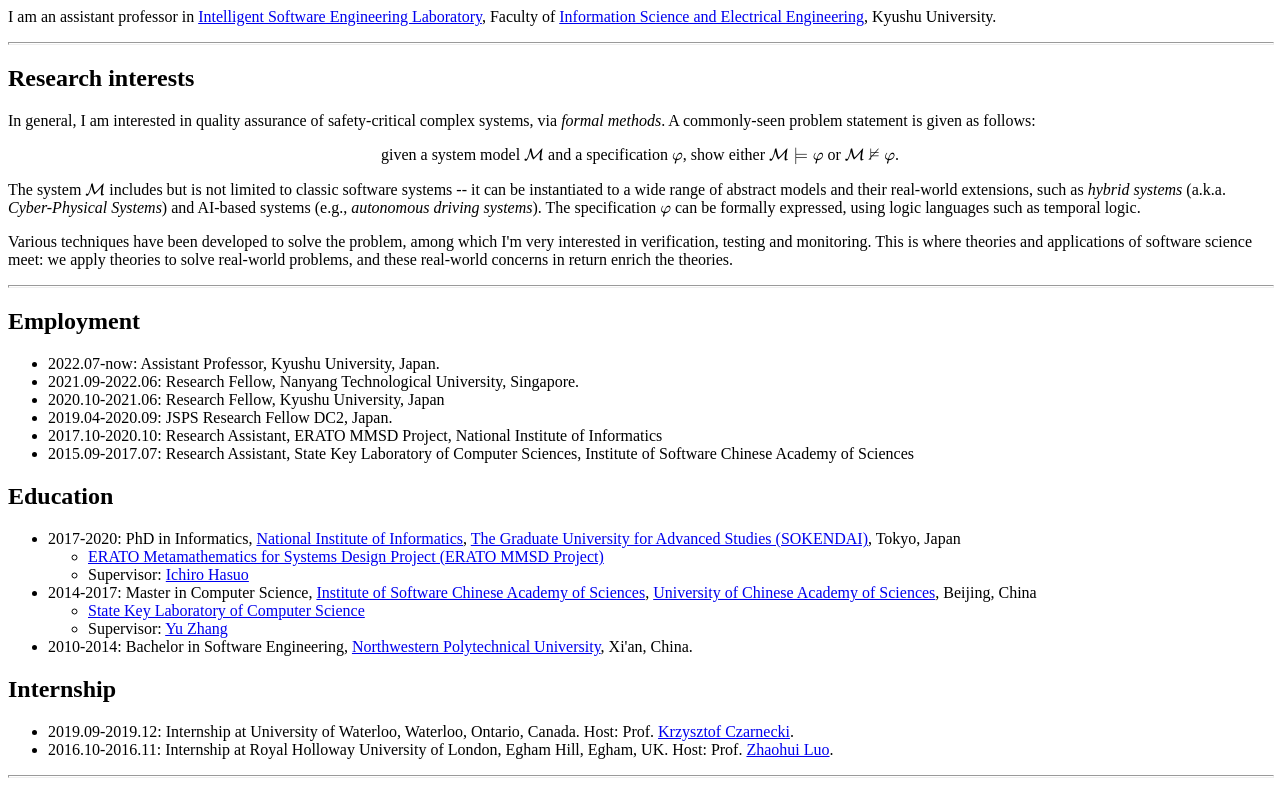
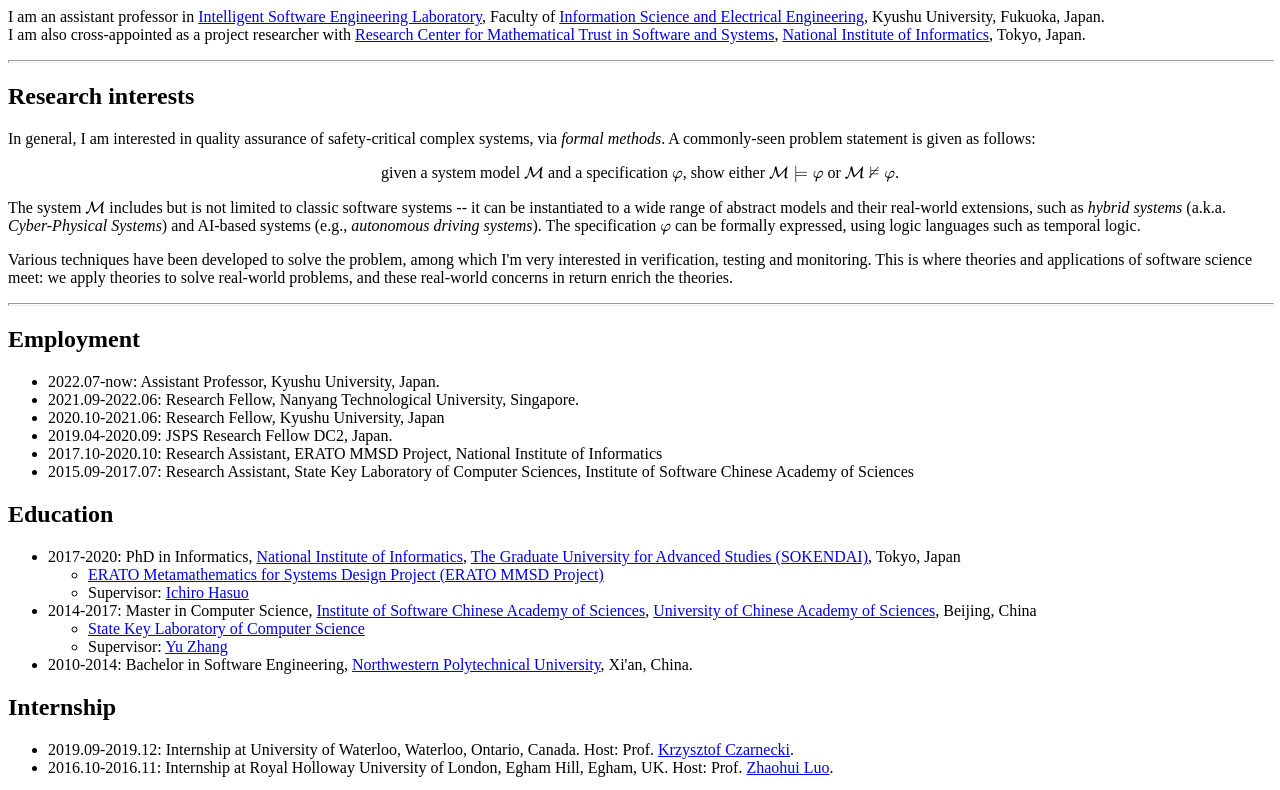
Before and after one commit to choshina/choshina.github.io, a plain HTML site: page index.html in a window 1280 px wide. Shown: the part 121-911 px from the top of the page. Drawn offline with nearby package versions, Linux system fonts and the light colour scheme.

Commit message:
position

```diff
--- a/index.html
+++ b/index.html
@@ -13,7 +13,8 @@
 		<p style="text-align:right; bottom:0">[<a href="index_ja.html">日本語</a>][<a href="index_ch.html">中文</a>]</p>
         <h1>Zhenya ZHANG (张振亚) </h1>
         <p>
-		I am an assistant professor in <a href="https://pangukaitian.github.io/pangu/?lg=en">Intelligent Software Engineering Laboratory</a>, Faculty of <a href="http://www.isee.kyushu-u.ac.jp/e/">Information Science and Electrical Engineering</a>, Kyushu University.
+		I am an assistant professor in <a href="https://pangukaitian.github.io/pangu/?lg=en">Intelligent Software Engineering Laboratory</a>, Faculty of <a href="http://www.isee.kyushu-u.ac.jp/e/">Information Science and Electrical Engineering</a>, Kyushu University, Fukuoka, Japan. <br />
+        I am also cross-appointed as a project researcher with <a href="https://group-mmm.org/eratommsd/">Research Center for Mathematical Trust in Software and Systems</a>, <a href="https://www.nii.ac.jp/">National Institute of Informatics</a>, Tokyo, Japan.
         </p>
         <hr align="center" size="3" width="100%">
 
```
